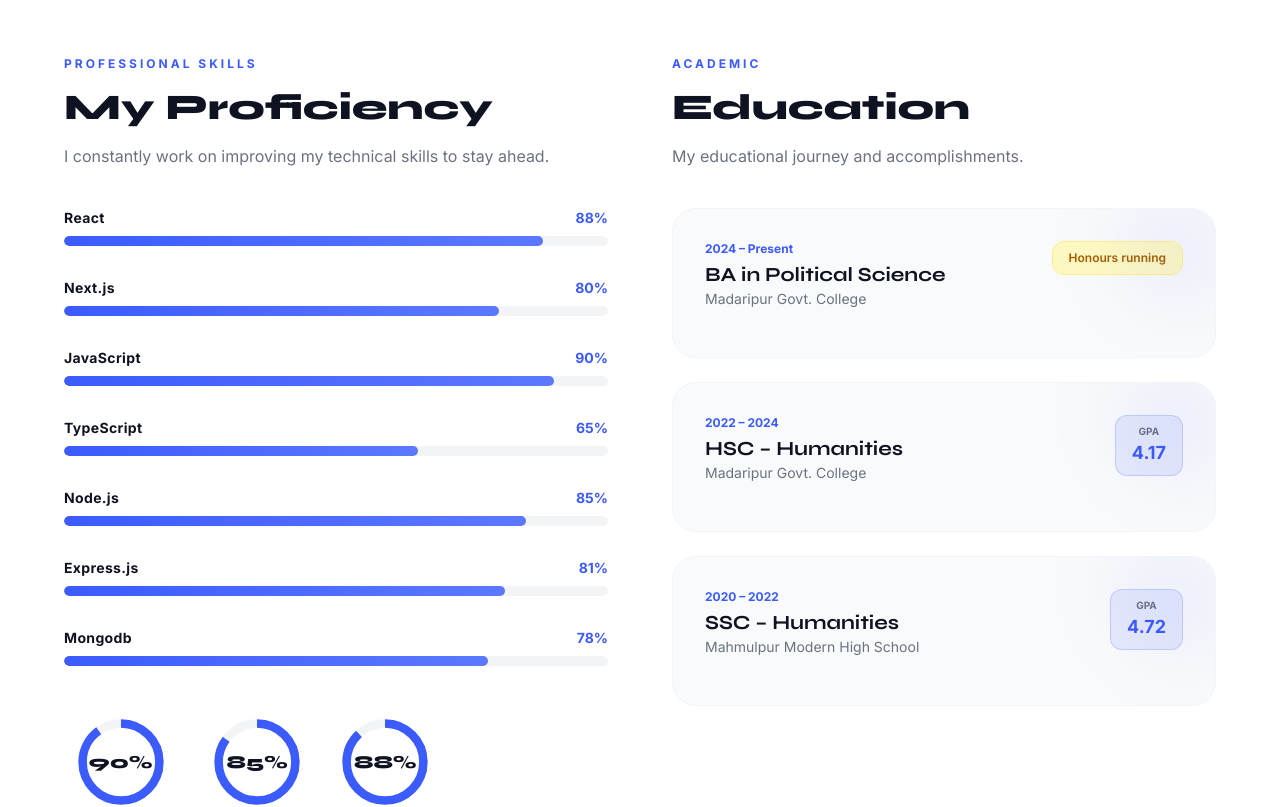
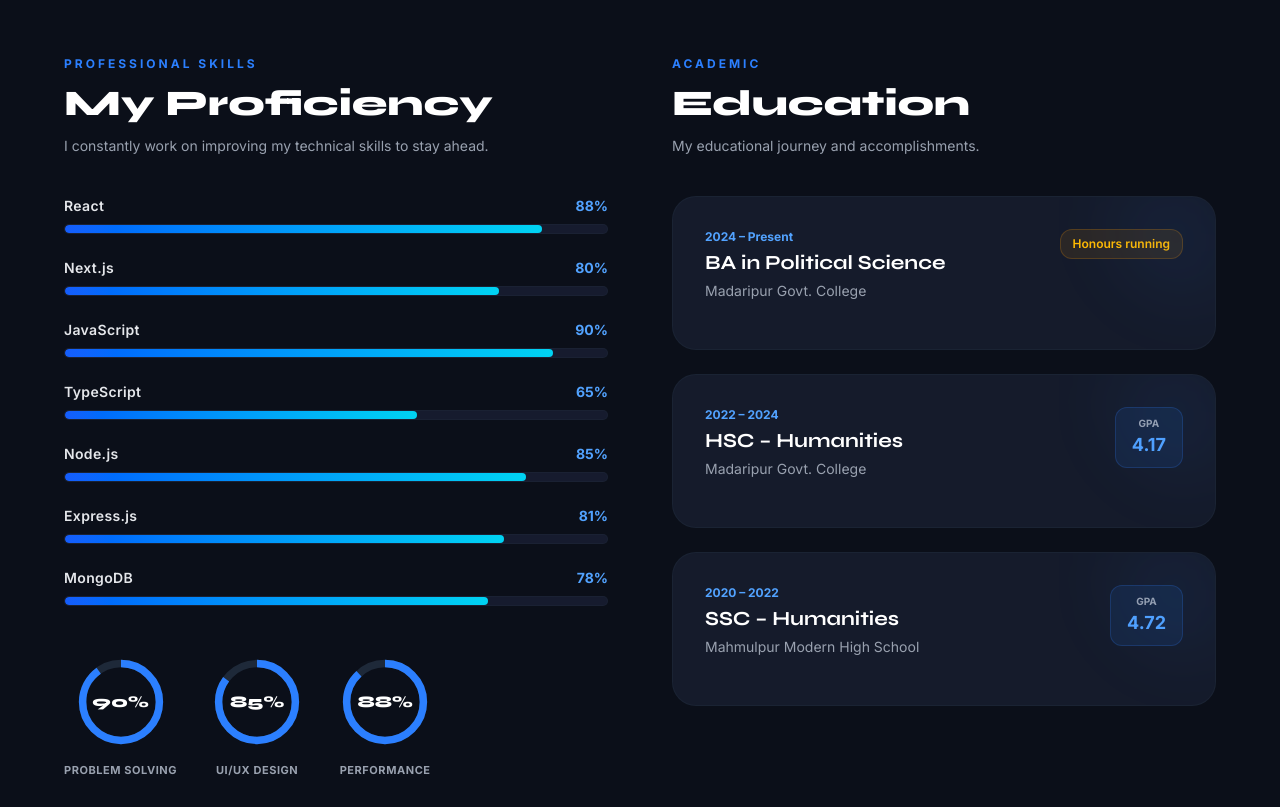
Before and after one commit to MDSOBUJMADBOR/Portflio, a Next.js app: page / in a window 1280 px wide. Shown: the part 3180-3987 px from the top of the page. Built offline with nearby package versions, Linux system fonts and the light colour scheme; a web font is replaced by a local one.

Commit message:
skills update

```diff
--- a/components/skills.js
+++ b/components/skills.js
@@ -3,15 +3,13 @@
 import { motion } from "framer-motion"
 
 const progressSkills = [
-
-
   { name: "React", pct: 88 },
   { name: "Next.js", pct: 80 },
   { name: "JavaScript", pct: 90 },
   { name: "TypeScript", pct: 65 },
   { name: "Node.js", pct: 85 },
   { name: "Express.js", pct: 81 },
-  { name: "Mongodb", pct: 78 },
+  { name: "MongoDB", pct: 78 },
 ]
 
 const circularSkills = [
@@ -22,36 +20,45 @@ const circularSkills = [
 
 export default function Skills() {
   return (
-    <section id="skills" className="py-24 px-[5%] bg-white dark:bg-dark text-dark dark:text-white transition-colors duration-300">
-      <div className="grid lg:grid-cols-2 gap-16 items-start">
-        {/* Progress Bars */}
+    <section id="skills" className="py-24 px-[5%] bg-[#0B0F19] text-white transition-colors duration-300">
+      <div className="max-w-full mx-auto grid lg:grid-cols-2 gap-16 items-start">
+
+        {/* Progress & Circular Skills */}
         <div>
-          <div className="text-blue font-bold text-xs uppercase tracking-[3px] mb-4">Professional Skills</div>
-          <h2 className="font-syne text-3xl md:text-4xl font-extrabold mb-4">My Proficiency</h2>
-          <p className="text-gray-500 dark:text-gray-400 mb-10">I constantly work on improving my technical skills to stay ahead.</p>
+          <div className="text-blue-500 font-bold text-xs uppercase tracking-[3px] mb-3">
+            Professional Skills
+          </div>
+          <h2 className="font-syne text-3xl md:text-4xl font-extrabold mb-3 text-white">
+            My Proficiency
+          </h2>
+          <p className="text-gray-400 mb-10 text-sm">
+            I constantly work on improving my technical skills to stay ahead.
+          </p>
 
-          <div className="space-y-8">
-            {progressSkills.map((skill, idx) => (
+          {/* Linear Progress Bars */}
+          <div className="space-y-6">
+            {progressSkills.map((skill) => (
               <div key={skill.name}>
                 <div className="flex justify-between items-center mb-2">
-                  <span className="font-bold text-sm tracking-wide">{skill.name}</span>
-                  <span className="text-blue font-bold text-sm">{skill.pct}%</span>
+                  <span className="font-semibold text-sm tracking-wide text-gray-200">{skill.name}</span>
+                  <span className="text-blue-400 font-bold text-sm">{skill.pct}%</span>
                 </div>
-                <div className="h-2.5 w-full bg-gray-100 dark:bg-white/5 rounded-full overflow-hidden">
+                <div className="h-2.5 w-full bg-[#161B2E] rounded-full overflow-hidden border border-gray-800/50">
                   <motion.div
                     initial={{ width: 0 }}
                     whileInView={{ width: `${skill.pct}%` }}
                     viewport={{ once: true }}
                     transition={{ duration: 1.2, ease: "easeOut" }}
-                    className="h-full bg-gradient-to-r from-blue to-blue-light rounded-full"
+                    className="h-full bg-gradient-to-r from-blue-600 to-cyan-400 rounded-full"
                   />
                 </div>
               </div>
             ))}
           </div>
 
+          {/* Circular Skills */}
           <div className="flex flex-wrap gap-8 mt-12 justify-center lg:justify-start">
-            {circularSkills.map((skill, idx) => {
+            {circularSkills.map((skill) => {
               const radius = 36
               const circumference = 2 * Math.PI * radius
               const offset = circumference - (skill.pct / 100) * circumference
@@ -64,7 +71,7 @@ export default function Skills() {
                         cx="45"
                         cy="45"
                         r={radius}
-                        className="fill-none stroke-gray-100 dark:stroke-white/5 stroke-[8]"
+                        className="fill-none stroke-gray-800 stroke-[7]"
                       />
                       <motion.circle
                         cx="45"
@@ -75,39 +82,31 @@ export default function Skills() {
                         viewport={{ once: true }}
                         transition={{ duration: 1.5, ease: "easeOut" }}
                         strokeDasharray={circumference}
-                        className="fill-none stroke-blue stroke-[8] stroke-linecap-round"
+                        className="fill-none stroke-blue-500 stroke-[7] stroke-linecap-round"
                       />
                     </svg>
-                    <div className="absolute inset-0 flex items-center justify-center font-syne font-extrabold text-lg text-dark dark:text-white">
+                    <div className="absolute inset-0 flex items-center justify-center font-syne font-extrabold text-base text-white">
                       {skill.pct}%
                     </div>
                   </div>
-                  <span className="text-[11px] font-bold text-gray-500 dark:text-gray-400 uppercase tracking-wider">{skill.name}</span>
+                  <span className="text-[11px] font-bold text-gray-400 uppercase tracking-wider">
+                    {skill.name}
+                  </span>
                 </div>
               )
             })}
           </div>
         </div>
 
-
-
-
-
-
-
-
-
-
-
-
-
-
-
-
+        {/* Academic / Education */}
         <div>
-          <div className="text-blue font-bold text-xs uppercase tracking-[3px] mb-4">Academic</div>
-          <h2 className="font-syne text-3xl md:text-4xl font-extrabold mb-4">Education</h2>
-          <p className="text-gray-500 dark:text-gray-400 mb-10">
+          <div className="text-blue-500 font-bold text-xs uppercase tracking-[3px] mb-3">
+            Academic
+          </div>
+          <h2 className="font-syne text-3xl md:text-4xl font-extrabold mb-3 text-white">
+            Education
+          </h2>
+          <p className="text-gray-400 mb-10 text-sm">
             My educational journey and accomplishments.
           </p>
 
@@ -118,22 +117,22 @@ export default function Skills() {
               initial={{ opacity: 0, x: 20 }}
               whileInView={{ opacity: 1, x: 0 }}
               viewport={{ once: true }}
-              className="p-5 sm:p-8 rounded-3xl bg-gray-50 dark:bg-dark-3 border border-gray-100 dark:border-white/5 relative overflow-hidden"
+              className="p-6 sm:p-8 rounded-3xl bg-[#151B2B] border border-gray-800/60 hover:border-blue-500/30 transition-all duration-300 relative overflow-hidden group"
             >
-              <div className="absolute top-0 right-0 w-24 h-24 bg-blue/10 rounded-bl-full blur-2xl" />
+              <div className="absolute top-0 right-0 w-24 h-24 bg-blue-500/10 rounded-bl-full blur-2xl group-hover:bg-blue-500/20 transition-all" />
 
-              <div className="flex justify-between items-start mb-4">
+              <div className="flex justify-between items-start mb-4 gap-4">
                 <div>
-                  <div className="text-blue font-bold text-xs mb-1">2024 – Present</div>
-                  <h3 className="font-syne text-xl font-bold text-dark dark:text-white">
+                  <div className="text-blue-400 font-bold text-xs mb-1">2024 – Present</div>
+                  <h3 className="font-syne text-xl font-bold text-white mb-1">
                     BA in Political Science
                   </h3>
-                  <p className="text-gray-500 dark:text-gray-400 text-sm">
+                  <p className="text-gray-400 text-sm">
                     Madaripur Govt. College
                   </p>
                 </div>
 
-                <div className="px-4 py-2 bg-yellow-100 dark:bg-yellow-900/20 rounded-xl border border-yellow-200 dark:border-yellow-800 text-xs font-semibold text-yellow-700 dark:text-yellow-400">
+                <div className="px-3 py-1.5 bg-amber-500/10 rounded-xl border border-amber-500/20 text-xs font-semibold text-amber-400 whitespace-nowrap">
                   Honours running
                 </div>
               </div>
@@ -145,24 +144,24 @@ export default function Skills() {
               whileInView={{ opacity: 1, x: 0 }}
               viewport={{ once: true }}
               transition={{ delay: 0.1 }}
-              className="p-5 sm:p-8 rounded-3xl bg-gray-50 dark:bg-dark-3 border border-gray-100 dark:border-white/5 relative overflow-hidden"
+              className="p-6 sm:p-8 rounded-3xl bg-[#151B2B] border border-gray-800/60 hover:border-blue-500/30 transition-all duration-300 relative overflow-hidden group"
             >
-              <div className="absolute top-0 right-0 w-24 h-24 bg-blue/10 rounded-bl-full blur-2xl" />
+              <div className="absolute top-0 right-0 w-24 h-24 bg-blue-500/10 rounded-bl-full blur-2xl group-hover:bg-blue-500/20 transition-all" />
 
-              <div className="flex justify-between items-start mb-4">
+              <div className="flex justify-between items-start mb-4 gap-4">
                 <div>
-                  <div className="text-blue font-bold text-xs mb-1">2022 – 2024</div>
-                  <h3 className="font-syne text-xl font-bold text-dark dark:text-white">
+                  <div className="text-blue-400 font-bold text-xs mb-1">2022 – 2024</div>
+                  <h3 className="font-syne text-xl font-bold text-white mb-1">
                     HSC – Humanities
                   </h3>
-                  <p className="text-gray-500 dark:text-gray-400 text-sm">
+                  <p className="text-gray-400 text-sm">
                     Madaripur Govt. College
                   </p>
                 </div>
 
-                <div className="px-4 py-2 bg-blue/10 rounded-xl border border-blue/20 text-center">
-                  <div className="text-[10px] font-bold text-gray-500 uppercase">GPA</div>
-                  <div className="text-blue font-extrabold text-lg">4.17</div>
+                <div className="px-4 py-2 bg-blue-500/10 rounded-xl border border-blue-500/20 text-center">
+                  <div className="text-[10px] font-bold text-gray-400 uppercase">GPA</div>
+                  <div className="text-blue-400 font-extrabold text-lg">4.17</div>
                 </div>
               </div>
             </motion.div>
@@ -173,24 +172,24 @@ export default function Skills() {
               whileInView={{ opacity: 1, x: 0 }}
               viewport={{ once: true }}
               transition={{ delay: 0.2 }}
-              className="p-5 sm:p-8 rounded-3xl bg-gray-50 dark:bg-dark-3 border border-gray-100 dark:border-white/5 relative overflow-hidden"
+              className="p-6 sm:p-8 rounded-3xl bg-[#151B2B] border border-gray-800/60 hover:border-blue-500/30 transition-all duration-300 relative overflow-hidden group"
             >
-              <div className="absolute top-0 right-0 w-24 h-24 bg-blue/10 rounded-bl-full blur-2xl" />
+              <div className="absolute top-0 right-0 w-24 h-24 bg-blue-500/10 rounded-bl-full blur-2xl group-hover:bg-blue-500/20 transition-all" />
 
-              <div className="flex justify-between items-start mb-4">
+              <div className="flex justify-between items-start mb-4 gap-4">
                 <div>
-                  <div className="text-blue font-bold text-xs mb-1">2020 – 2022</div>
-                  <h3 className="font-syne text-xl font-bold text-dark dark:text-white">
+                  <div className="text-blue-400 font-bold text-xs mb-1">2020 – 2022</div>
+                  <h3 className="font-syne text-xl font-bold text-white mb-1">
                     SSC – Humanities
                   </h3>
-                  <p className="text-gray-500 dark:text-gray-400 text-sm">
+                  <p className="text-gray-400 text-sm">
                     Mahmulpur Modern High School
                   </p>
                 </div>
 
-                <div className="px-4 py-2 bg-blue/10 rounded-xl border border-blue/20 text-center">
-                  <div className="text-[10px] font-bold text-gray-500 uppercase">GPA</div>
-                  <div className="text-blue font-extrabold text-lg">4.72</div>
+                <div className="px-4 py-2 bg-blue-500/10 rounded-xl border border-blue-500/20 text-center">
+                  <div className="text-[10px] font-bold text-gray-400 uppercase">GPA</div>
+                  <div className="text-blue-400 font-extrabold text-lg">4.72</div>
                 </div>
               </div>
             </motion.div>
@@ -198,17 +197,7 @@ export default function Skills() {
           </div>
         </div>
 
-
-
-
-
-
-
-
-
-
       </div>
     </section>
-
   )
 }
--- a/components/tech-stack.js
+++ b/components/tech-stack.js
@@ -37,7 +37,7 @@ export default function TechStack() {
 
   return (
     <section id="tech" className="py-24 px-[5%] bg-[#0B0F19] text-white transition-colors duration-300">
-      <div className="max-w-7xl mx-auto">
+      <div className="max-w-full mx-auto">
         {/* Section Heading */}
         <div className="text-left mb-10">
           <div className="text-blue-500 font-bold text-[11px] uppercase tracking-[3px] mb-2">
```
